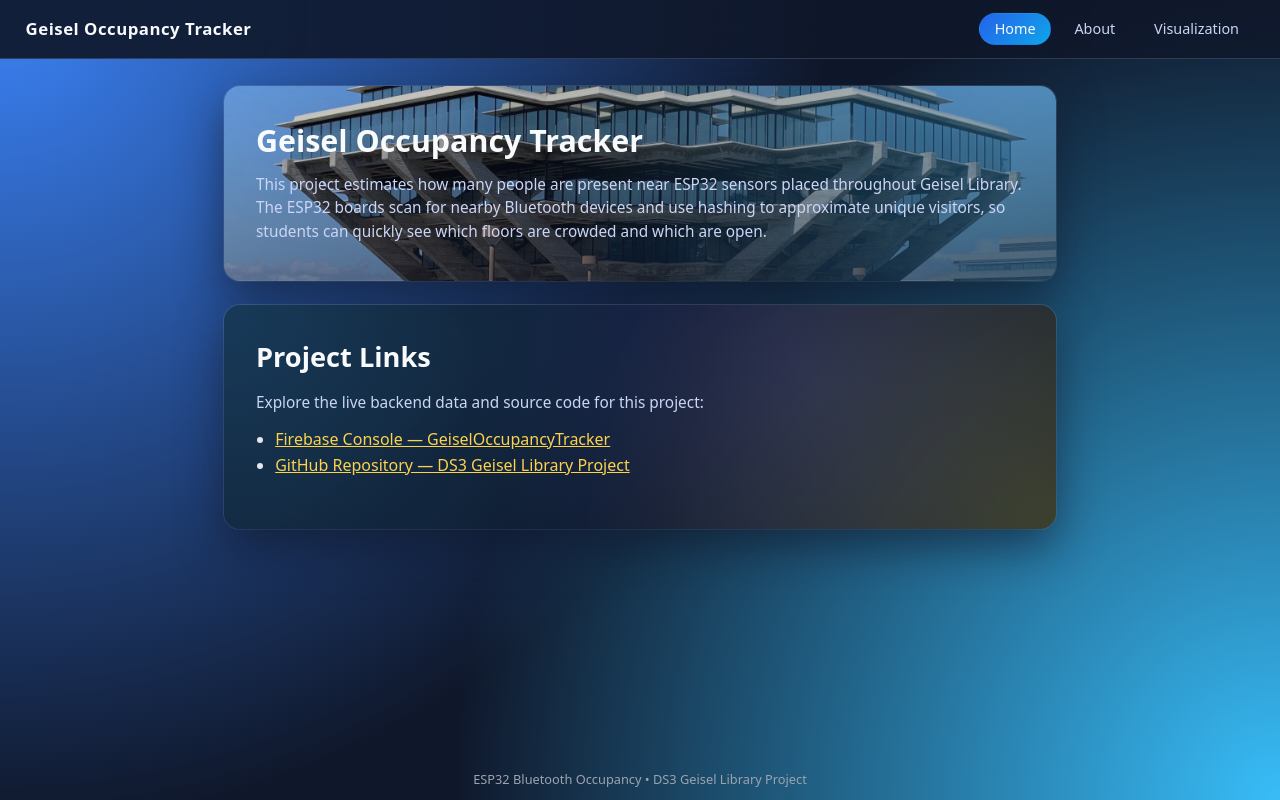
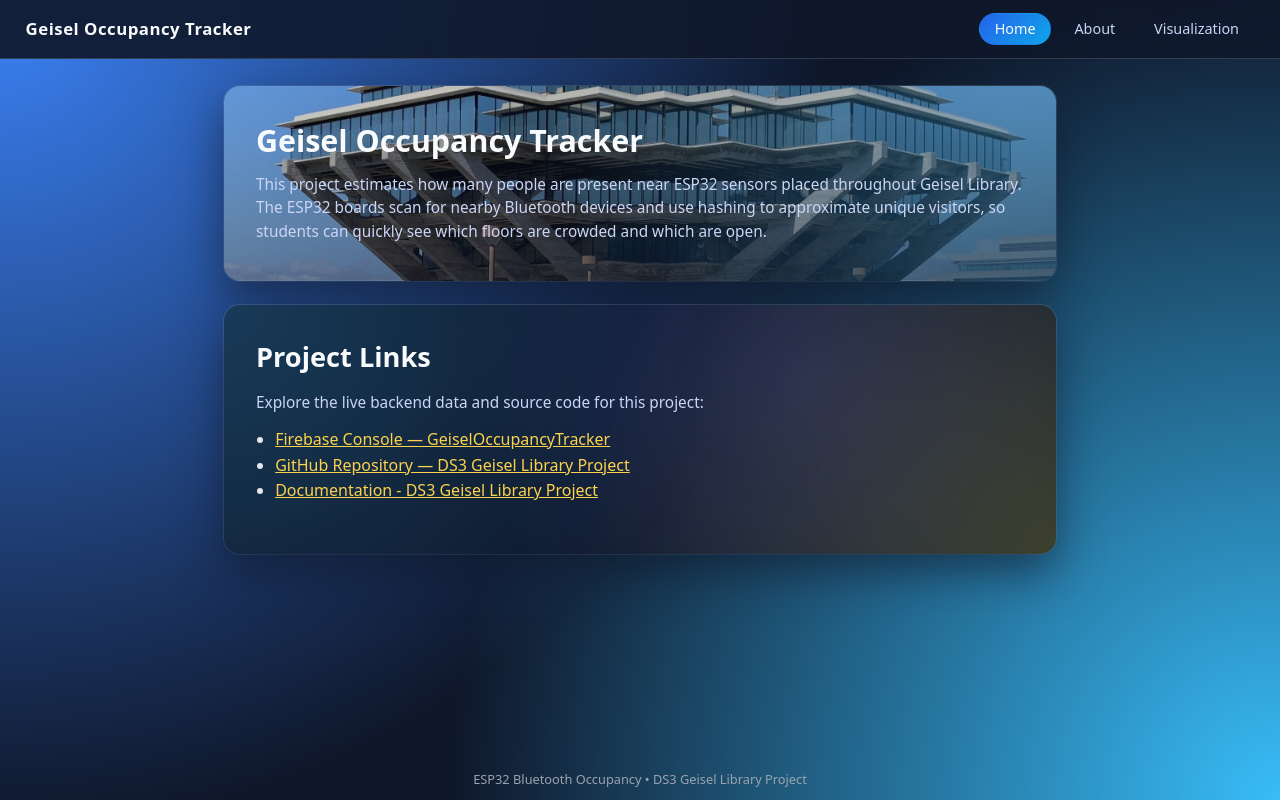
Before and after one commit to DylanBerry1/DS3-Geisel-Library-Project, a React (Vite) app: page / in a window 1280 px wide. Built offline with nearby package versions, Linux system fonts and the light colour scheme.

Commit message:
add documentation

```diff
--- a/src/App.jsx
+++ b/src/App.jsx
@@ -79,6 +79,16 @@ function App() {
                   style={{ color: "#FCD34D" }}
                 >
                   GitHub Repository — DS3 Geisel Library Project
+                </a>
+              </li>
+              <li>
+                <a
+                href="https://docs.google.com/document/d/1ywZ4F5e9E5dSa0FRFMFzSdlbqfnCTMOG8z7uQJSuUaQ/edit?tab=t.0"
+                target="_blank"
+                rel="noreferrer"
+                style={{ color: "#FCD34D" }}
+                >
+                  Documentation - DS3 Geisel Library Project
                 </a>
               </li>
             </ul>
```
